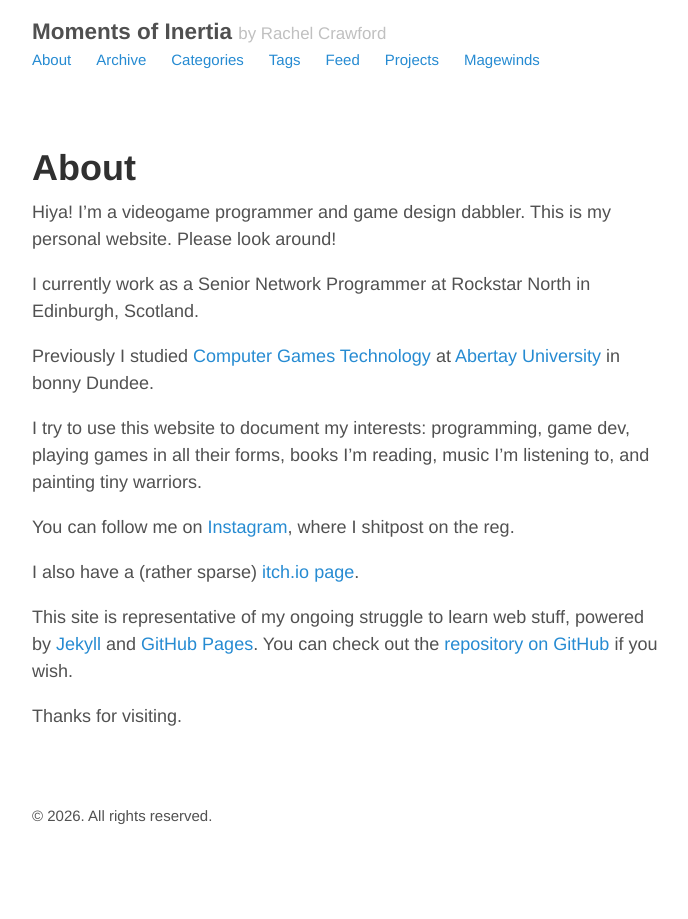
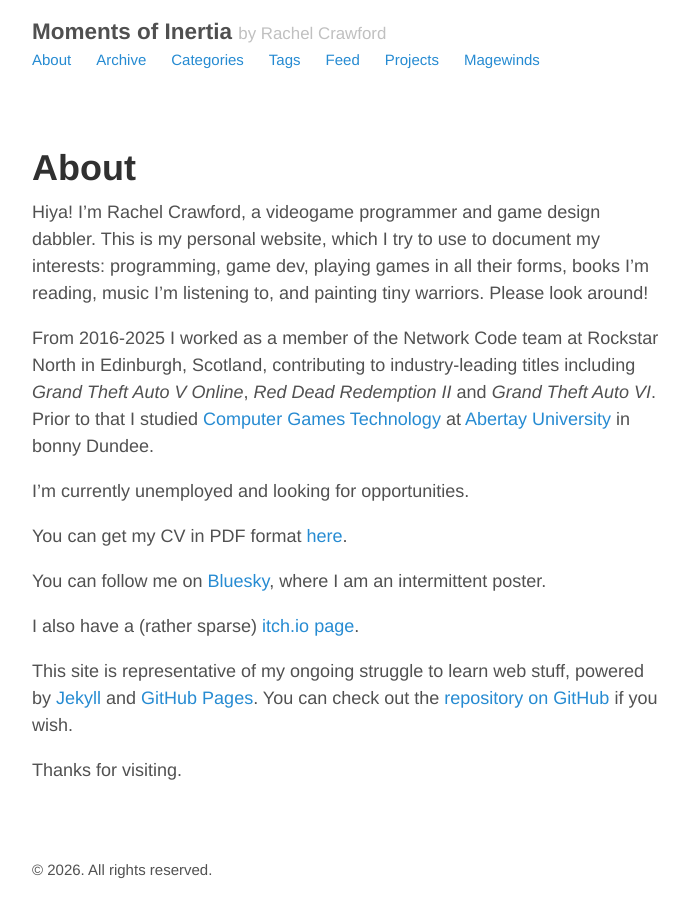
Before and after one commit to rachelnertia/rachelnertia.github.io, a Jekyll site: the page built from about.md, in a window 1280 px wide. Shown: the whole page, without its empty margins (293-981 px from the left). Built offline with Jekyll 4.4.1, drawn with Linux system fonts in a browser that asks for light colours.

Commit message:
Update about.md

```diff
--- a/about.md
+++ b/about.md
@@ -3,15 +3,15 @@ layout: page
 title: About
 ---
 
-Hiya! I'm a videogame programmer and game design dabbler. This is my personal website. Please look around!
+Hiya! I'm Rachel Crawford, a videogame programmer and game design dabbler. This is my personal website, which I try to use to document my interests: programming, game dev, playing games in all their forms, books I'm reading, music I'm listening to, and painting tiny warriors. Please look around!
 
-I currently work as a Senior Network Programmer at Rockstar North in Edinburgh, Scotland.
+From 2016-2025 I worked as a member of the Network Code team at Rockstar North in Edinburgh, Scotland, contributing to industry-leading titles including *Grand Theft Auto V Online*, *Red Dead Redemption II* and *Grand Theft Auto VI*. Prior to that I studied [Computer Games Technology](http://www.abertay.ac.uk/courses//ug/comopgamestech/) at [Abertay University](http://www.abertay.ac.uk/) in bonny Dundee.
 
-Previously I studied [Computer Games Technology](http://www.abertay.ac.uk/courses//ug/comopgamestech/) at [Abertay University](http://www.abertay.ac.uk/) in bonny Dundee.
+I'm currently unemployed and looking for opportunities.
 
-I try to use this website to document my interests: programming, game dev, playing games in all their forms, books I'm reading, music I'm listening to, and painting tiny warriors.
+You can get my CV in PDF format [here](/files/Rachel%20Crawford%20CV.pdf).
 
-You can follow me on [Instagram](https://www.instagram.com/rachelnertia/), where I shitpost on the reg.
+You can follow me on [Bluesky](https://www.instagram.com/rachelnertia/), where I am an intermittent poster.
 
 I also have a (rather sparse) [itch.io page](http://inertia.itch.io/).
 
```
